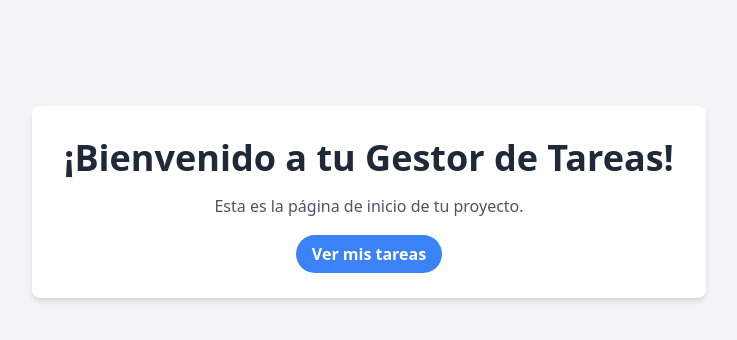
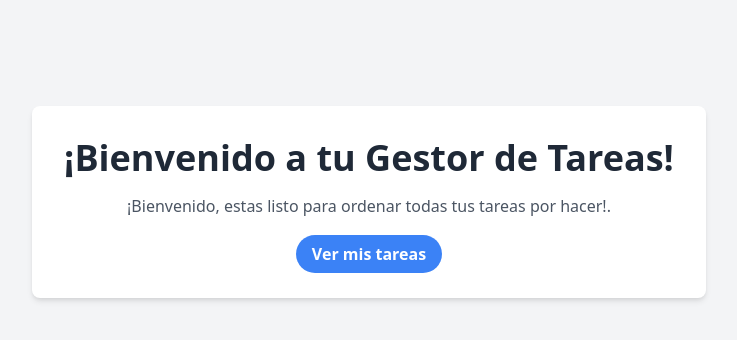
Before and after one commit to luistalero/PHP-project, a PHP site: page / in a window 1280 px wide. Shown: the part 198-538 px from the top of the page, without its empty margins (271-1008 px from the left). Run offline with PHP 8.4, Linux system fonts and the light colour scheme; data comes from the database, SQL or seed files in the repository; both versions use the stored data as it was after the commit.

```diff
--- a/src/src/Views/home.html.php
+++ b/src/src/Views/home.html.php
@@ -8,7 +8,7 @@
 <body class="bg-gray-100 flex flex-col items-center justify-center min-h-screen">
     <div class="bg-white p-8 rounded-lg shadow-md text-center">
         <h1 class="text-4xl font-bold text-gray-800 mb-4">¡Bienvenido a tu Gestor de Tareas!</h1>
-        <p class="text-gray-600 mb-6">Esta es la página de inicio de tu proyecto.</p>
+        <p class="text-gray-600 mb-6">¡Bienvenido, estas listo para ordenar todas tus tareas por hacer!.</p>
         <a href="/tasks" class="bg-blue-500 hover:bg-blue-600 text-white font-bold py-2 px-4 rounded-full transition duration-300 ease-in-out">
             Ver mis tareas
         </a>
```
Also changed, not shown: src/docker-compose.yml (+2 -9 lines), src/database.sqlite, 3 other files.
